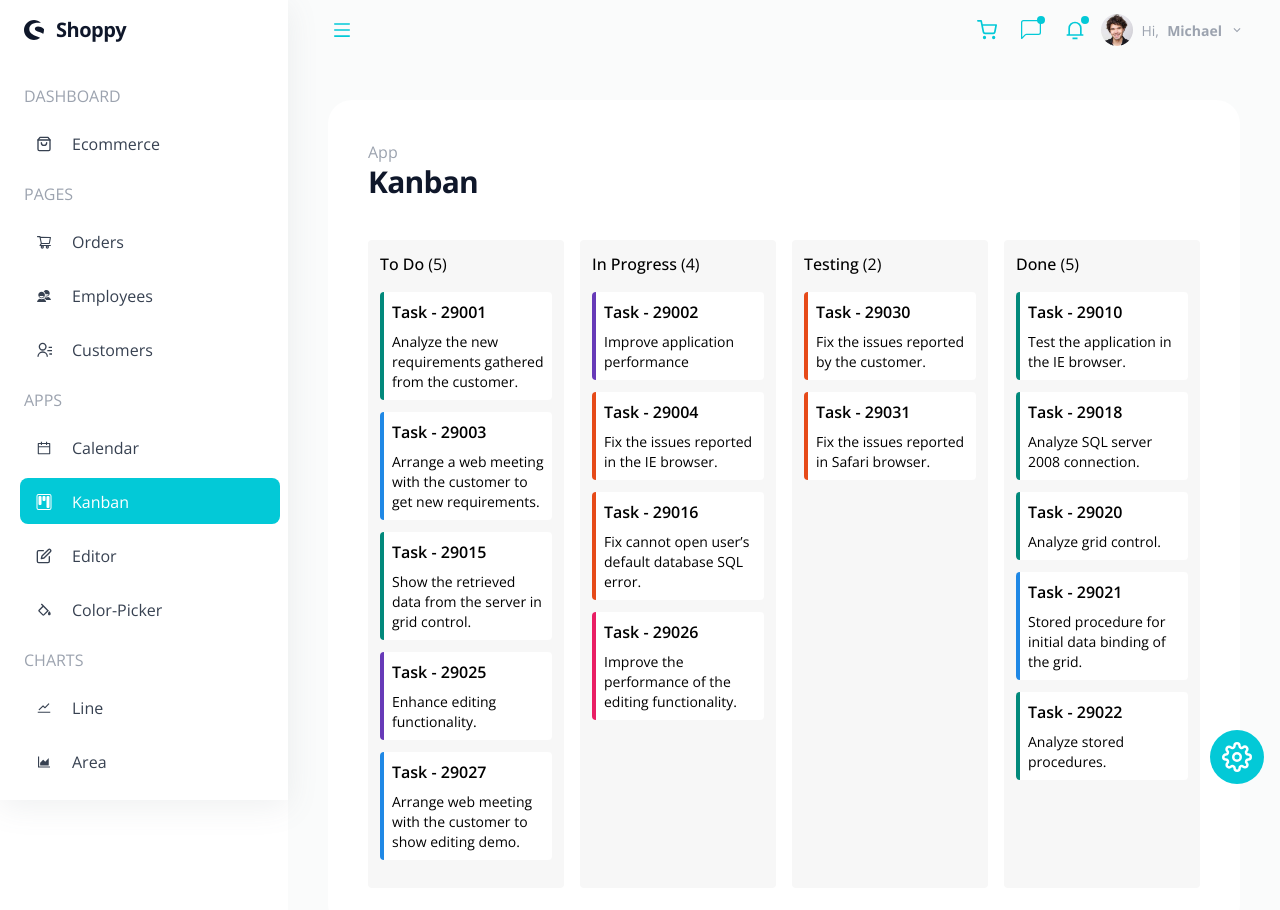
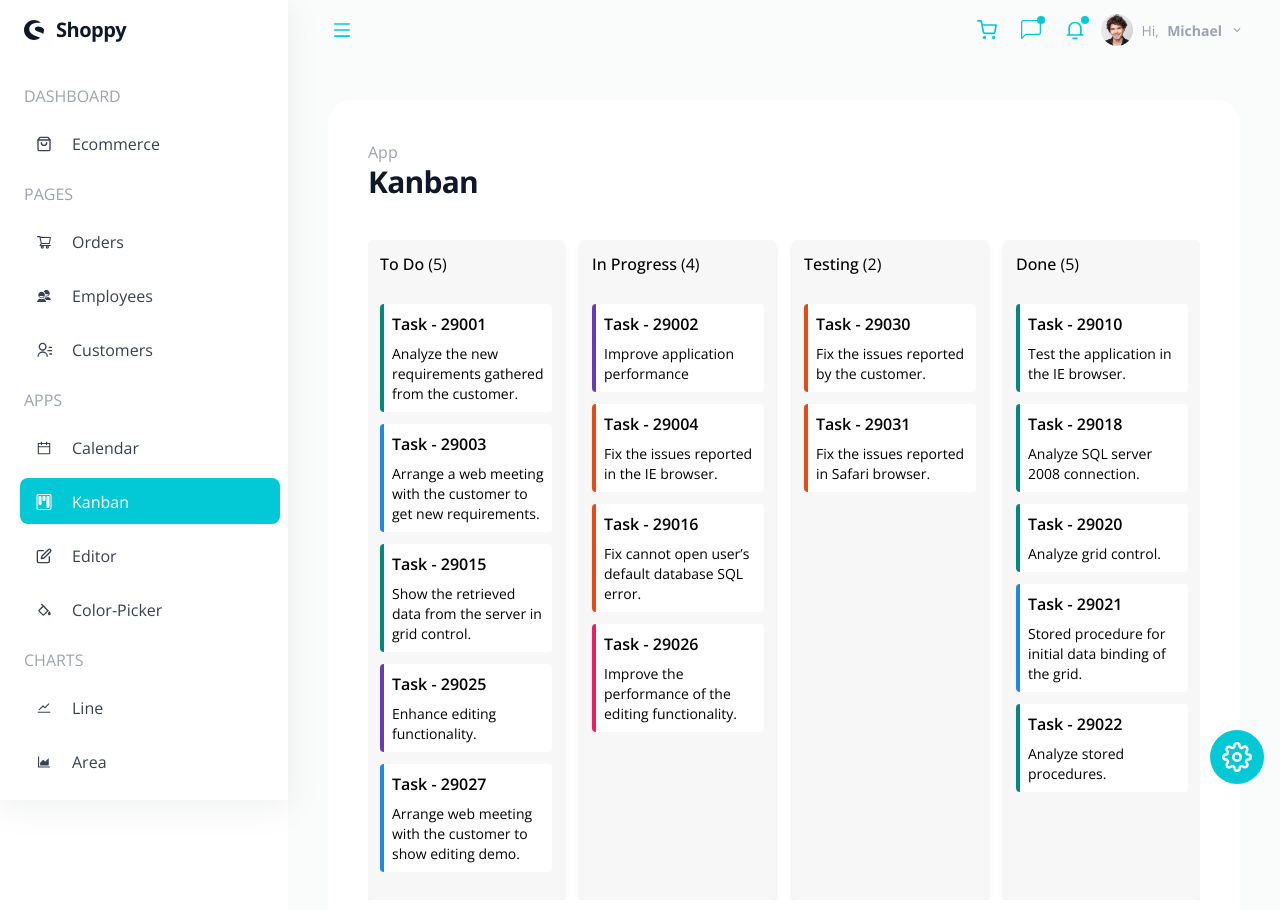
Before and after one commit to otr-web-study/react-admin-dashboard, a React app: page /kanban in a window 1280 px wide. Shown: the top 910 px of the page. Built offline with nearby package versions, Linux system fonts and the light colour scheme; the HTML template or start-up script is replaced by a standard one.

Commit message:
again kanban

```diff
--- a/src/components/Kanban/KanbanBoard.jsx
+++ b/src/components/Kanban/KanbanBoard.jsx
@@ -1,35 +1,74 @@
 import { useState, useLayoutEffect } from 'react';
-import { DndContext } from '@dnd-kit/core';
-import { SortableContext } from '@dnd-kit/sortable';
+import { createPortal } from 'react-dom';
+import { DndContext, DragOverlay } from '@dnd-kit/core';
+import { SortableContext, arrayMove } from '@dnd-kit/sortable';
 import KanbanColumn from './KanbanColumn';
 
-const KanbanBoard = ({ columns, items, keyField }) => {
+const KanbanBoard = ({ columns: initialColumns, items, keyField }) => {
   const [tasks, setTasks] = useState({});
   const [columnIds, setColumnIds] = useState([]);
+  const [activeColumn, setActiveColumn] = useState(null);
+  const [columns, setColumns] = useState(initialColumns);
+
+  const onDragStart = (evt) => {
+    if (evt.active.data.current?.type === 'column') {
+      setActiveColumn(evt.active.data.current.column);
+      return;
+    }
+  };
+
+  const onDragEnd = (evt) => {
+    const { active, over } = evt;
+
+    if (!over) return;
+
+    const activeColId = active.id;
+    const overColId = over.id;
+
+    if (activeColId === overColId) return;
+
+    setColumns((columns) =>
+      arrayMove(
+        columns,
+        columns.findIndex((c) => c.keyField === activeColId),
+        columns.findIndex((c) => c.keyField === overColId),
+      ),
+    );
+  };
 
   useLayoutEffect(() => {
     setTasks(
-      columns.reduce((acc, col) => {
+      initialColumns.reduce((acc, col) => {
         const colTasks = items.filter((i) => i[keyField] === col.keyField);
         acc[col.keyField] = colTasks || [];
 
         return acc;
       }, {}),
     );
-  }, [columns, items, keyField]);
+  }, [initialColumns, items, keyField]);
 
   useLayoutEffect(() => {
     setColumnIds(columns.map((c) => c.keyField));
   }, [columns]);
 
-  const content = columns.map((col) => (
-    <KanbanColumn key={col.keyField} column={col} tasks={tasks[col.keyField]} />
-  ));
+  const content = columns
+    ? columns.map((col) => (
+        <KanbanColumn key={col.keyField} column={col} tasks={tasks[col.keyField]} />
+      ))
+    : null;
 
   return (
     <div className="flex overflow-x-auto overflow-y-hidden gap-4 justify-stretch">
-      <DndContext>
+      <DndContext onDragStart={onDragStart} onDragEnd={onDragEnd}>
         <SortableContext items={columnIds}>{content}</SortableContext>
+        {createPortal(
+          <DragOverlay>
+            {activeColumn && (
+              <KanbanColumn column={activeColumn} tasks={tasks[activeColumn.keyField]} />
+            )}
+          </DragOverlay>,
+          document.body,
+        )}
       </DndContext>
     </div>
   );
--- a/src/components/Kanban/KanbanColumn.jsx
+++ b/src/components/Kanban/KanbanColumn.jsx
@@ -1,15 +1,38 @@
 import { useSortable } from '@dnd-kit/sortable';
+import { CSS } from '@dnd-kit/utilities';
 import KanbanTask from './KanbanTask';
 
 const KanbanColumn = ({ column, tasks }) => {
+  const { setNodeRef, attributes, listeners, transform, transition, isDragging } = useSortable({
+    id: column.keyField,
+    data: {
+      type: 'column',
+      column,
+    },
+  });
+
+  const style = {
+    transition,
+    transform: CSS.Transform.toString(transform),
+  };
+
+  if (isDragging) {
+    style['opacity'] = 0.4;
+  }
+
   const content = tasks ? tasks.map((t) => <KanbanTask key={t.Id} task={t} />) : null;
+
   return (
-    <div className="flex-1 min-w-[150px] bg-light-gray rounded p-3 min-h-[500px] flex flex-col max-w-[350px]">
-      <h3 className="font-medium">
+    <div
+      ref={setNodeRef}
+      style={style}
+      className="flex-1 min-w-[150px] bg-light-gray rounded min-h-[500px] pb-3 flex flex-col max-w-[350px] shadow-md"
+    >
+      <h3 className="font-medium p-3" {...attributes} {...listeners}>
         {column.headerText}
         <span className="font-normal ml-1">{`(${tasks && tasks.length})`}</span>
       </h3>
-      <div className="my-4 flex flex-col gap-3">{content}</div>
+      <div className="my-4 flex flex-col gap-3 mx-3">{content}</div>
     </div>
   );
 };
```
